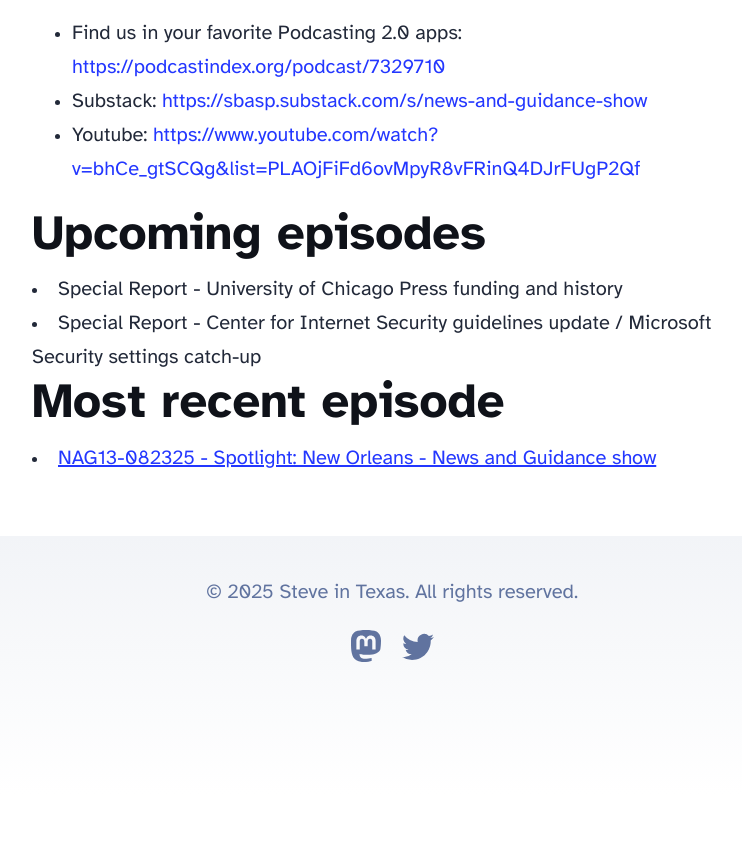
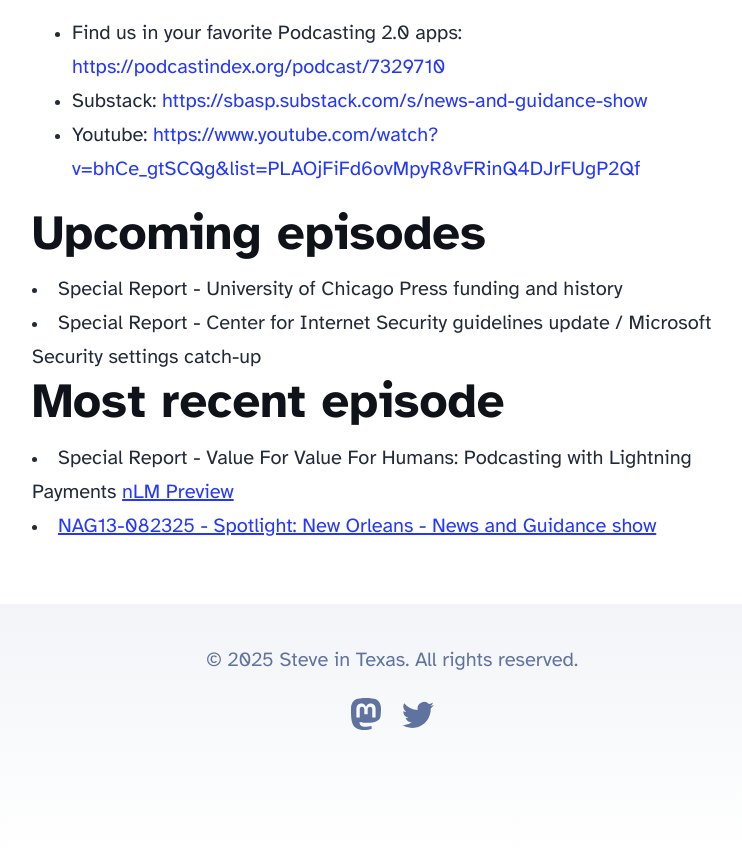
Before and after one commit to kevets/sbasp-astro, an Astro site: page / in a window 1280 px wide. Shown: the part 827-1689 px from the top of the page, without its empty margins (248-990 px from the left). Before the commit the page ends 1621 px from the top, so only its background shows below. Built offline with nearby package versions, Linux system fonts and the light colour scheme; Astro itself is replaced by a stand-in of ours.

Commit message:
Update index.astro

```diff
--- a/src/pages/index.astro
+++ b/src/pages/index.astro
@@ -30,7 +30,8 @@ This docu-show serves as a snapshot of a specific day, by compiling a daily news
 				<li>Special Report - University of Chicago Press funding and history</li>
 				<li>Special Report - Center for Internet Security guidelines update / Microsoft Security settings catch-up</li>
 			<h2>Most recent episode</h2>
-				<li><a href=https://sbasp.substack.com/p/news-and-guidance-show-spotlight>NAG13-082325 - Spotlight: New Orleans - News and Guidance show</a></li>
+				<li>Special Report - Value For Value For Humans: Podcasting with Lightning Payments <a href="https://notebooklm.google.com/notebook/b299290d-942e-4630-b370-96cdd78fc693">nLM Preview</a></li>
+				<li><a href="https://sbasp.substack.com/p/news-and-guidance-show-spotlight">NAG13-082325 - Spotlight: New Orleans - News and Guidance show</a></li>
 		</main>
 		<Footer />
 	</body>
```
